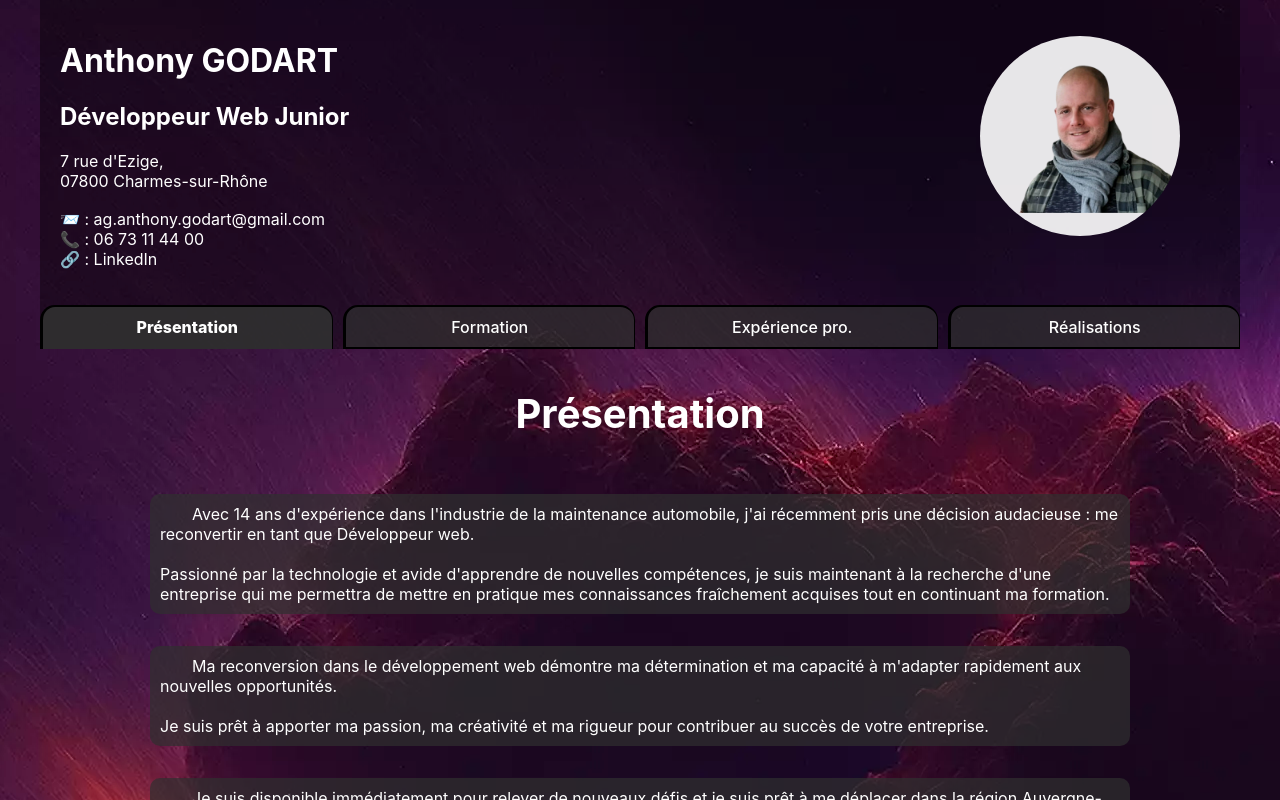
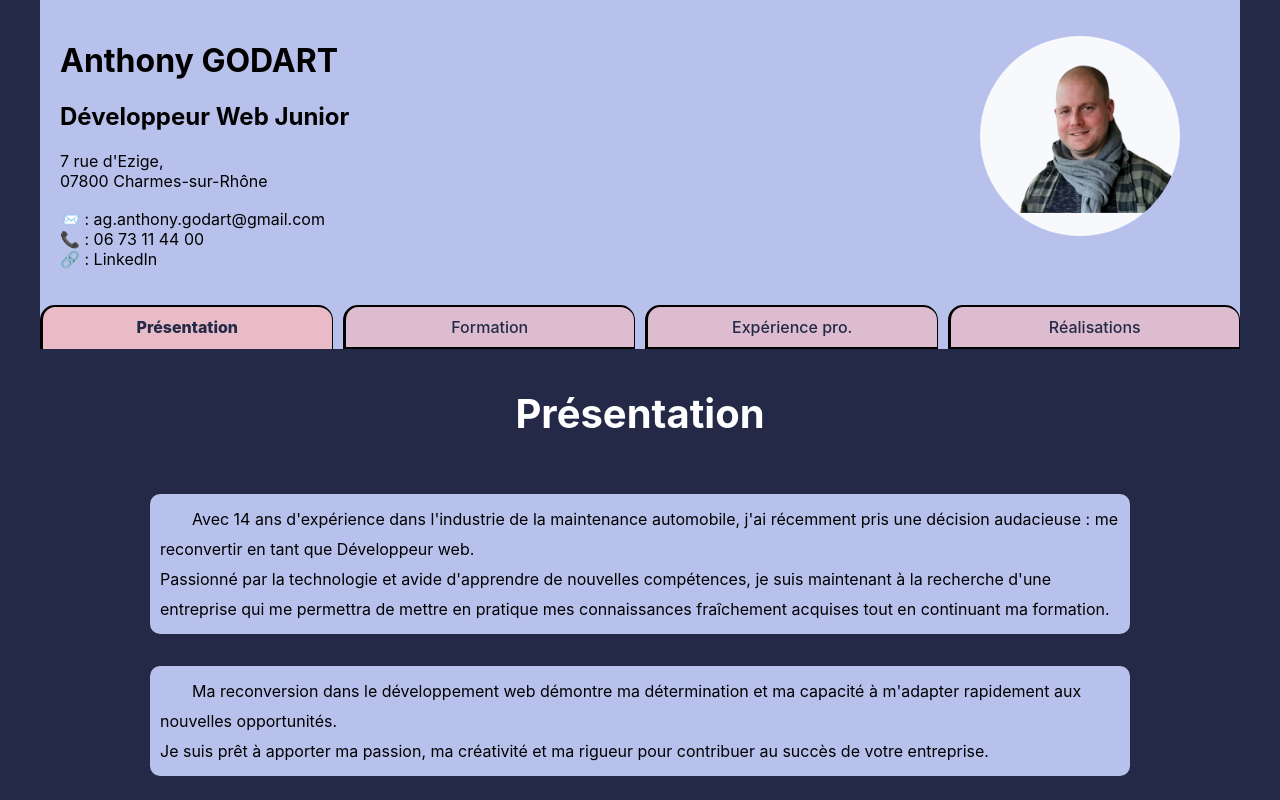
Before and after one commit to AnthonyGodart/portfolio, a React (Create React App) app: page /Achievements in a window 1280 px wide. Shown: the top 800 px of the page. Built offline with nearby package versions, Linux system fonts and the light colour scheme.

Commit message:
changing main theme

```diff
--- a/src/components/Card/index.jsx
+++ b/src/components/Card/index.jsx
@@ -1,4 +1,4 @@
-import { css, Card, Col, Text } from "@nextui-org/react";
+import { Card, Col, Text } from "@nextui-org/react";
 import { useState } from "react";
 import styles from "./card.module.css";
 import Booki from "../../images/Booki.webp";
--- a/src/components/Header/header.module.css
+++ b/src/components/Header/header.module.css
@@ -1,5 +1,5 @@
 .background{
-    background-color: rgba(0, 0, 0, 0.4);
+    background-color: #b8c1ec;
 }
 
 .topHeader{
@@ -7,12 +7,12 @@
     flex-direction: row;
     padding: 20px;
     justify-content: space-between;
-    color: #FFF;
+    color: #000;
 }
 .contact{
     display: flex;
     flex-direction: column;
-    color: #FFF;
+    color: #000;
     text-decoration: none;
 }
 .navBar{
@@ -22,7 +22,7 @@
 }
 
 .link{
-    background-color: rgb(255, 255, 255);
+    background-color: #eebbc3;
     padding: 10px;
     border-top: 2px solid black;
     border-left: 3px solid black;
@@ -30,7 +30,7 @@
     border-top-left-radius: 15px;
     border-top-right-radius: 15px;
     text-align: center;
-    color: #FFF;
+    color: #232946;
     font-weight: 600;
     text-decoration: none;
 }
--- a/src/components/Header/index.jsx
+++ b/src/components/Header/index.jsx
@@ -22,22 +22,22 @@ function Header(){
         <div>
             <nav className={styles.navBar}>
                 <NavLink className={styles.link} style={({isActive}) => ({
-    backgroundColor: isActive ? "rgba(48, 48, 48, 0.9)" : "rgba(48, 48, 48, 0.7)",
+    backgroundColor: isActive ? "rgba(238, 187, 195, 0.9)" : "rgba(238, 187, 195, 0.7)",
     borderBottom: isActive ? "none" : "2px solid black",
     fontWeight: isActive ? "800" : "500"
   })} to="/">Présentation</NavLink>
                 <NavLink className={styles.link} style={({isActive}) => ({
-    backgroundColor: isActive ? "rgba(48, 48, 48, 0.9)" : "rgba(48, 48, 48, 0.7)",
+    backgroundColor: isActive ? "rgba(238, 187, 195, 0.9)" : "rgba(238, 187, 195, 0.7)",
     borderBottom: isActive ? "none" : "2px solid black",
     fontWeight: isActive ? "800" : "500"
   })} to="/Education">Formation</NavLink>
                 <NavLink className={styles.link} style={({isActive}) => ({
-    backgroundColor: isActive ? "rgba(48, 48, 48, 0.9)" : "rgba(48, 48, 48, 0.7)",
+    backgroundColor: isActive ? "rgba(238, 187, 195, 0.9)" : "rgba(238, 187, 195, 0.7)",
     borderBottom: isActive ? "none" : "2px solid black",
     fontWeight: isActive ? "800" : "500"
   })} to="/Experience">Expérience pro.</NavLink>
                 <NavLink className={styles.link} style={({isActive}) => ({
-    backgroundColor: isActive ? "rgba(48, 48, 48, 0.9)" : "rgba(48, 48, 48, 0.7)",
+    backgroundColor: isActive ? "rgba(238, 187, 195, 0.9)" : "rgba(238, 187, 195, 0.7)",
     borderBottom: isActive ? "none" : "2px solid black",
     fontWeight: isActive ? "800" : "500"
   })} to="/Achievements">Réalisations</NavLink>
--- a/src/index.css
+++ b/src/index.css
@@ -5,10 +5,7 @@ body {
     sans-serif;
   -webkit-font-smoothing: antialiased;
   -moz-osx-font-smoothing: grayscale;
-  background-image: url('../src/images/Background.webp');
-  background-position: center;
-  background-repeat: no-repeat;
-  background-color: rgba(48, 48, 48, 0.9);
+  background-color: #232946;
   max-width: 1200px;
 }
 
--- a/src/pages/Education/education.module.css
+++ b/src/pages/Education/education.module.css
@@ -12,9 +12,10 @@
 }
 
 .paragraph{
-    background-color: rgba(48, 48, 48, 0.7);
+    background-color: #b8c1ec;
     border-radius: 10px;
     padding: 10px;
     width: 80%;
     margin-bottom: 20px;
+    color: #000;
 }
--- a/src/pages/Experience/experience.module.css
+++ b/src/pages/Experience/experience.module.css
@@ -12,9 +12,10 @@
 }
 
 .paragraph{
-    background-color: rgba(48, 48, 48, 0.7);
+    background-color: #b8c1ec;
     border-radius: 10px;
     padding: 10px;
     width: 80%;
     margin-bottom: 20px;
+    color: #000;
 }
--- a/src/pages/Introduction/index.jsx
+++ b/src/pages/Introduction/index.jsx
@@ -5,19 +5,19 @@ function Introduction(){
         <main className={styles.container}>
             <h3 className={styles.title}>Présentation</h3>
             <p className={styles.paragraph}>
-            Avec 14 ans d'expérience dans l'industrie de la maintenance automobile, j'ai récemment pris une décision audacieuse : me reconvertir en tant que Développeur web. <br /> <br />
+            Avec 14 ans d'expérience dans l'industrie de la maintenance automobile, j'ai récemment pris une décision audacieuse : me reconvertir en tant que Développeur web. <br />
             Passionné par la technologie et avide d'apprendre de nouvelles compétences, je suis maintenant à la recherche d'une entreprise qui me permettra de mettre en pratique mes connaissances fraîchement acquises tout en continuant ma formation.
             </p>
             <p className={styles.paragraph}>
-            Ma reconversion dans le développement web démontre ma détermination et ma capacité à m'adapter rapidement aux nouvelles opportunités.  <br /> <br />
+            Ma reconversion dans le développement web démontre ma détermination et ma capacité à m'adapter rapidement aux nouvelles opportunités.  <br />
             Je suis prêt à apporter ma passion, ma créativité et ma rigueur pour contribuer au succès de votre entreprise.
             </p>
             <p className={styles.paragraph}>
-            Je suis disponible immédiatement pour relever de nouveaux défis et je suis prêt à me déplacer dans la région Auvergne-Rhône-Alpes, sous certaines conditions.  <br /> <br />
+            Je suis disponible immédiatement pour relever de nouveaux défis et je suis prêt à me déplacer dans la région Auvergne-Rhône-Alpes, sous certaines conditions.  <br />
             Je suis convaincu que ma solide expérience professionnelle combinée à ma motivation et ma volonté d'apprendre font de moi un candidat idéal pour rejoindre votre équipe.
             </p>
             <p className={styles.paragraph}>
-            Je serais ravi de discuter avec vous et d'en apprendre davantage sur les opportunités de collaboration.  <br /> <br />
+            Je serais ravi de discuter avec vous et d'en apprendre davantage sur les opportunités de collaboration.  <br />
             N'hésitez pas à me contacter pour planifier une rencontre.
             Merci pour votre attention et j'ai hâte de contribuer à votre succès !
             </p>
--- a/src/pages/Introduction/introduction.module.css
+++ b/src/pages/Introduction/introduction.module.css
@@ -12,9 +12,11 @@
 }
 
 .paragraph{
-    background-color: rgba(48, 48, 48, 0.7);
+    background-color: #b8c1ec;
     border-radius: 10px;
     padding: 10px;
     text-indent: 2em;
     width: 80%;
+    color: #000;
+    line-height: 30px;
 }
```
